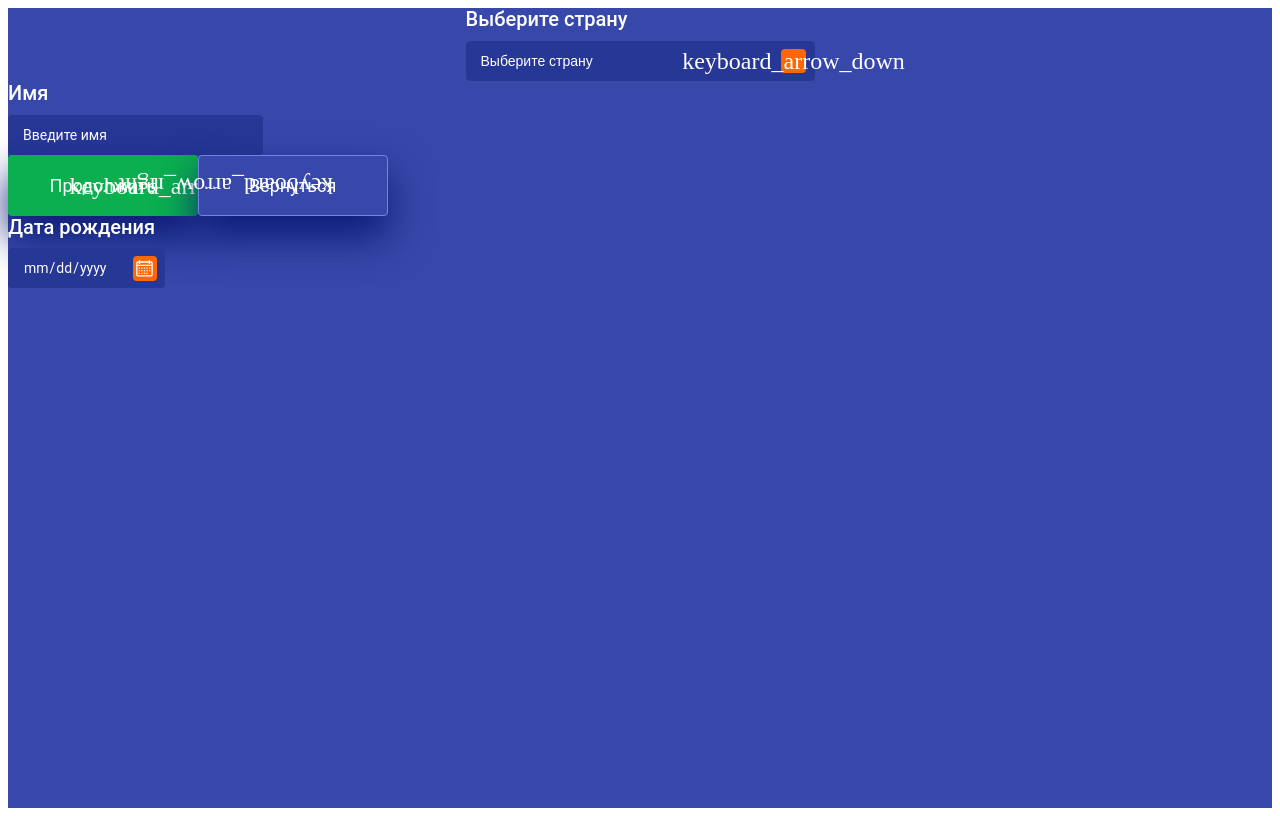
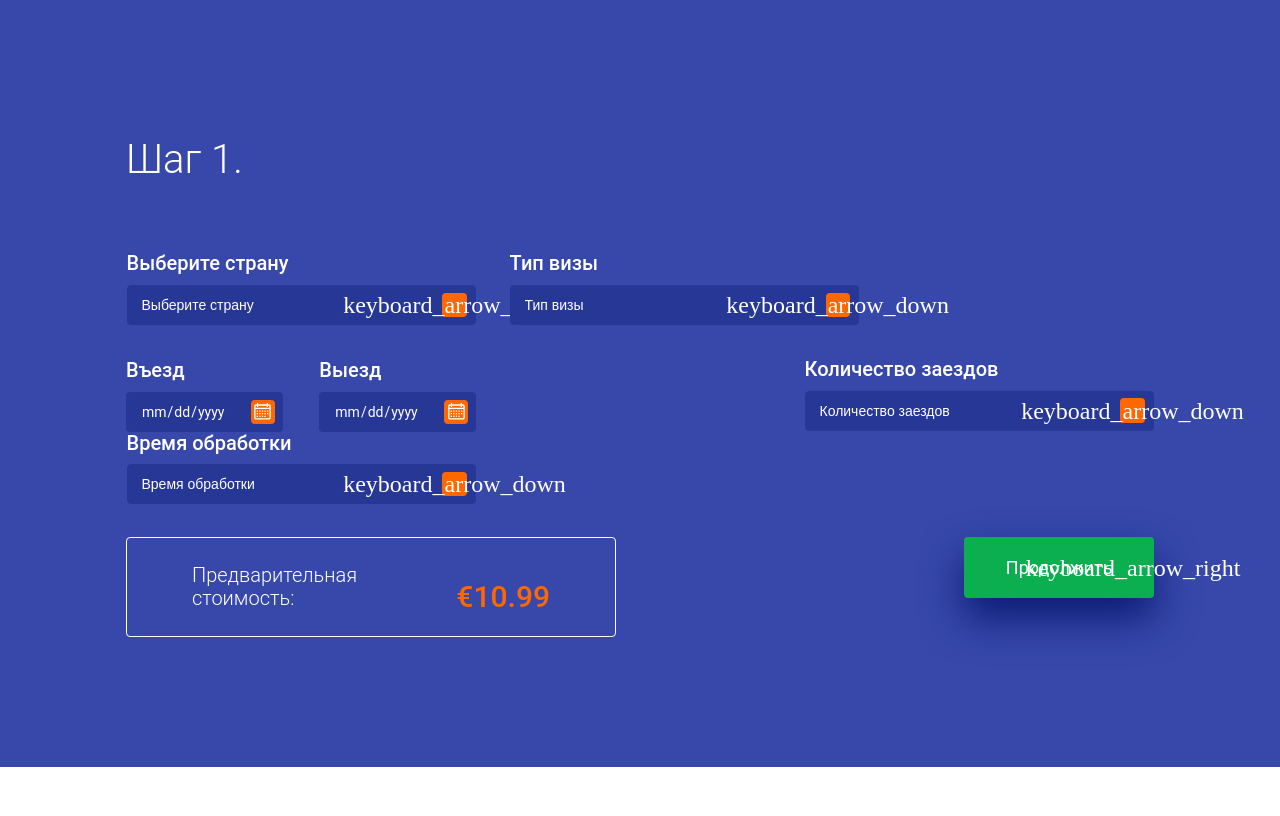
Before and after one commit to Lin-is/applicForm, a Vue app: page / in a window 1280 px wide. Built offline with nearby package versions, Linux system fonts and the light colour scheme.

Commit message:
added form component, added layout for step 1

```diff
--- a/src/App.vue
+++ b/src/App.vue
@@ -1,44 +1,24 @@
 <template>
-  <Selector selectName="countries" :options="this.selectData.countries" label="Выберите страну" @getValue="gotSelectValue"  />
-  <Input label="Имя" placeholder="Введите имя" name="name" @getValue="gotInputValue" />
-  <Button btnTitle="Продолжить" btnIsNext="true"/>
-  <Button btnTitle="Вернуться" btnIsNext="false"/>
-  <Datepicker datepickName="birthDate" datepickLabel="Дата рождения"/>
+  <ApplicForm />
 </template>
 
 <script>
-import data from './assets/data.json'
-import Selector from './components/blocks/select/Selector.vue'
-import Input from './components/blocks/input/Input.vue'
-import Button from './components/blocks/button/Button.vue'
-import Datepicker from './components/blocks/datepicker/Datepicker.vue'
+import ApplicForm from './components/applicForm/ApplicForm.vue'
 
 export default {
   components: {
-    Selector, Input, Button, Datepicker
-  },
-  data () {
-    return {
-      selectData: data
-    }
-  },
-  methods: {
-    gotSelectValue () {
-
-    },
-    gotInputValue () {
-
-    }
+    ApplicForm
   }
 }
 
 </script>
 
 <style lang="scss">
+  body {
+    padding: 0;
+    margin: 0;
+  }
   #app {
-    background: #3748AA;
-    width: 100%;
-    height: 100vh;
     padding: 0;
     margin: 0;
   }
--- /dev/null
+++ b/src/components/applicForm/ApplicForm.vue
@@ -0,0 +1,102 @@
+<template>
+  <form class="applicForm__container" action="submit" @submit.prevent>
+    <!-- step 1 section -->
+    <section class="applicForm__stepContainer applicForm__stepContainer_step1">
+      <h2 class="appplicForm__stepHeader">Шаг 1.</h2>
+
+      <section class="applicForm__optionsContainer">
+        <div class="applicForm__optionsLine">
+
+          <div class="applicForm__optionContainer applicForm__optionContainer_countries">
+            <Selector selectName="countries" :options="this.selectData.countries" label="Выберите страну" @getValue="gotSelectValue"  />
+          </div>
+
+          <div class="applicForm__optionContainer applicForm__optionContainer_types">
+            <Selector selectName="types" :options="this.selectData.types" label="Тип визы" @getValue="gotSelectValue"  />
+          </div>
+
+        </div>
+        <!-- end of first optionsLine -->
+        <div class="applicForm__optionsLine">
+
+          <div class="applicForm__optionContainer applicForm__optionContainer_entryDate">
+            <Datepicker datepickName="entryDate" datepickLabel="Въезд" />
+            <Datepicker datepickName="departureDate" datepickLabel="Выезд" />
+          </div>
+
+          <div class="applicForm__optionContainer applicForm__optionContainer_try">
+            <Selector selectName="try" :options="this.selectData.try" label="Количество заездов" @getValue="gotSelectValue"  />
+          </div>
+
+          <div class="applicForm__optionContainer applicForm__optionContainer_timespent">
+            <Selector selectName="timespent" :options="this.selectData.timespent" label="Время обработки" @getValue="gotSelectValue"  />
+          </div>
+
+        </div>
+        <!-- end of sec optionsLine -->
+      </section>
+      <!-- end of optionsContainer section -->
+      <section class="applicForm__resultsContainer">
+        <div class="applicForm__outputArea">
+          <div class="appplicForm__costContainer">
+            <p class="applicForm__prelimText">
+              Предварительная<br/>
+              стоимость:
+            </p>
+            <p class="applicForm__prelimTotal">€10.99</p>
+          </div>
+        </div>
+        <Button btnTitle="Продолжить" btnIsNext="true"/>
+      </section>
+      <!-- end of resultsContainer section -->
+    </section>
+    <!-- end of step 1 section -->
+    <!-- step 2 section -->
+    <section class="applicForm__stepContainer">
+    </section>
+    <!-- end of step 1 section -->
+  </form>
+</template>
+
+<script>
+import data from '../../assets/data.json'
+import Selector from '../blocks/select/Selector.vue'
+// import Input from './components/blocks/input/Input.vue'
+import Button from '../blocks/button/Button.vue'
+import Datepicker from '../blocks/datepicker/Datepicker.vue'
+
+export default {
+  components: {
+    Selector, Button, Datepicker
+  },
+  data () {
+    return {
+      selectData: data
+    }
+  },
+  methods: {
+    gotSelectValue () {
+
+    },
+    gotInputValue () {
+
+    }
+  },
+  compued: {
+    filteredTypes () {
+      return [{}]
+    },
+    filteredTimespent () {
+      return [{}]
+    },
+    preliminaryCost () {
+      return ''
+    }
+  }
+}
+
+</script>
+
+<style lang="scss">
+@import './applicForm.scss';
+</style>
--- /dev/null
+++ b/src/components/applicForm/applicForm.scss
@@ -0,0 +1,124 @@
+.applicForm__container {
+  background: #3748AA;
+  width: 100%;
+  max-width: 1360px;
+  margin: 0 auto;
+  box-sizing: border-box;
+  display: flex;
+  flex-direction: column;
+}
+
+.applicForm__stepContainer {
+  width: 100%;
+  padding: 0 126px;
+  box-sizing: border-box;
+}
+
+.applicForm__stepContainer_step1 {
+  padding-top: 102px;
+  box-sizing: border-box;
+}
+
+.appplicForm__stepHeader {
+  font-family: Roboto;
+  font-style: normal;
+  font-weight: 300;
+  font-size: 40px;
+  line-height: 50px;
+  color: #FFFFFF;
+  margin-bottom: 67px;
+  box-sizing: border-box;
+}
+
+.applicForm__optionsContainer {
+  display: flex;
+  flex-direction: column;
+}
+
+.applicForm__optionsLine {
+  display: flex;
+  flex-wrap: wrap;
+  flex-direction: row;
+  align-items: flex-end;
+  box-sizing: border-box;
+  &:nth-child(1) {
+    justify-content: start;
+    margin-bottom: 32px;
+
+    .applicForm__optionContainer:nth-child(2) {
+      margin-left: 33.11px;
+      box-sizing: border-box;
+    }
+  }
+  &:nth-child(2) {
+    justify-content: space-between;
+    margin-bottom: 32px;
+  }
+}
+
+.applicForm__optionContainer {
+  box-sizing: border-box;
+  width: 350px;
+  display: flex;
+  flex-direction: row;
+}
+
+.applicForm__optionContainer_entryDate {
+  display: flex;
+  flex-direction: row;
+  justify-content: space-between;
+}
+
+.applicForm__resultsContainer {
+  width: 100%;
+  display: flex;
+  flex-direction: row;
+  justify-content: space-between;
+  align-items: flex-start;
+}
+
+.applicForm__outputArea {
+  border: 1px solid #FFFFFF;
+  box-sizing: border-box;
+  border-radius: 4px;
+  width: 490px;
+  height: 100px;
+  margin-bottom: 130px;
+  display: flex;
+  align-items: center;
+  padding: 0 65px;
+}
+
+
+.appplicForm__costContainer {
+  display: flex;
+  flex-direction: row;
+  justify-content: space-between;
+  align-items: flex-end;
+  vertical-align: end;
+  width: 100%;
+}
+
+
+.applicForm__prelimText {
+  font-family: Roboto;
+  font-style: normal;
+  font-weight: 300;
+  font-size: 20px;
+  line-height: 23px;
+  color: #FFFFFF;
+  margin: 0;
+  margin-right: 30px;
+  padding: 0;
+}
+
+.applicForm__prelimTotal {
+  font-family: Roboto;
+  font-style: normal;
+  font-weight: 500;
+  font-size: 30px;
+  line-height: 92.58%;
+  color: #FF6700;
+  margin: 0;
+  padding: 0;
+}
--- a/src/components/blocks/button/button.scss
+++ b/src/components/blocks/button/button.scss
@@ -1,12 +1,15 @@
 .button__btnElem {
   position: relative;
+
   display: inline-flex;
   align-items: center;
   justify-content: center;
-  box-sizing: border-box;
 
   height: 61.17px;
   min-width: 189.76px;
+  width: 189.76px;
+
+  box-sizing: border-box;
 
   border: none;
   border-radius: 4px;
--- a/src/components/blocks/datepicker/datepicker.scss
+++ b/src/components/blocks/datepicker/datepicker.scss
@@ -2,6 +2,7 @@
   display: flex;
   flex-direction: column;
   max-width: 156.7px;
+  width: 156.7px;
 }
 
 .datepicker__label {
--- a/src/components/blocks/input/input.scss
+++ b/src/components/blocks/input/input.scss
@@ -1,5 +1,5 @@
 .input__mainContainer {
-  width: 100%;
+  width: 255px;
   max-width: 255px;
   display: flex;
   flex-direction: column;
--- a/src/components/blocks/select/selector.scss
+++ b/src/components/blocks/select/selector.scss
@@ -5,6 +5,7 @@
   flex-direction: column;
 
   max-width: 349px;
+  width: 349px;
 
   box-sizing: border-box;
   margin: 0 auto;
```
